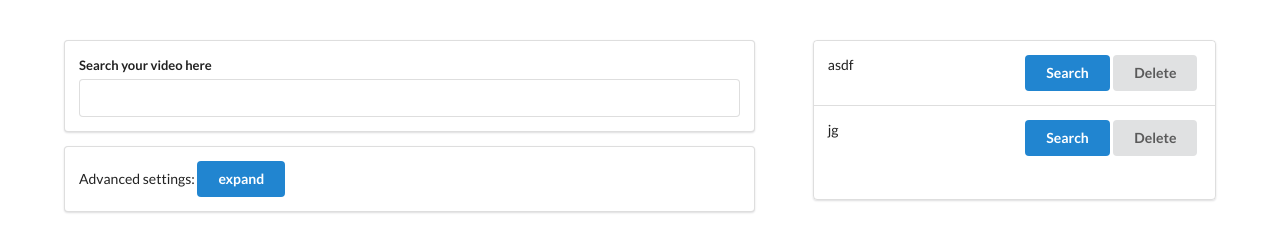
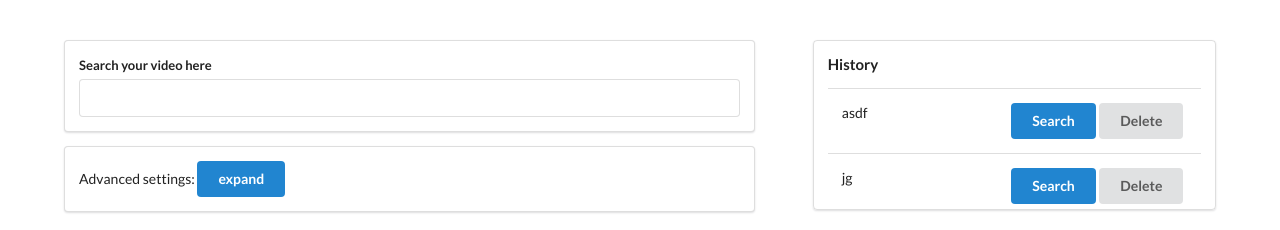
Before and after one commit to bryanyuan1/MyTuber, a React (Create React App) app: page / in a window 1280 px wide. Shown: the top 230 px of the page. Built offline with nearby package versions, Linux system fonts and the light colour scheme.

Commit message:
improved the history panel

```diff
--- a/src/components/search-bar/search-history/HistoryBoard.js
+++ b/src/components/search-bar/search-history/HistoryBoard.js
@@ -41,8 +41,10 @@ export default class HistoryBoard extends React.Component{
                      marginTop: '0',
                      width: '35%',
                      marginLeft: '5%',
-                     maxHeight: "160px",
+                     maxHeight: "170px",
+                     padding: "14px"
                  }}>
+                <h4>History</h4>
                 {HistoryItems}
             </div>
         )
```
